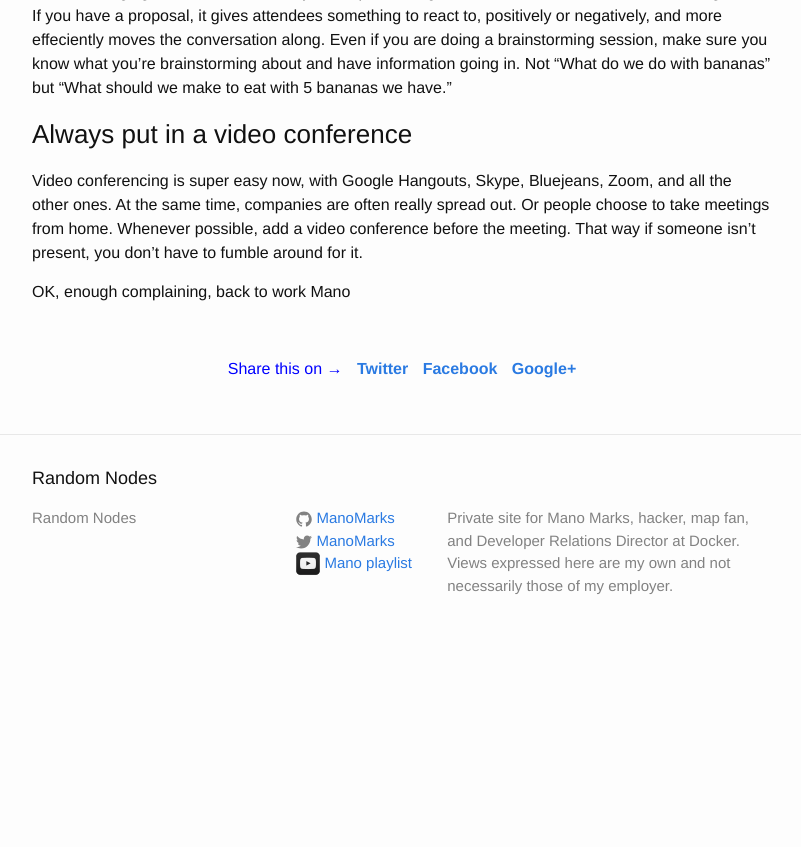
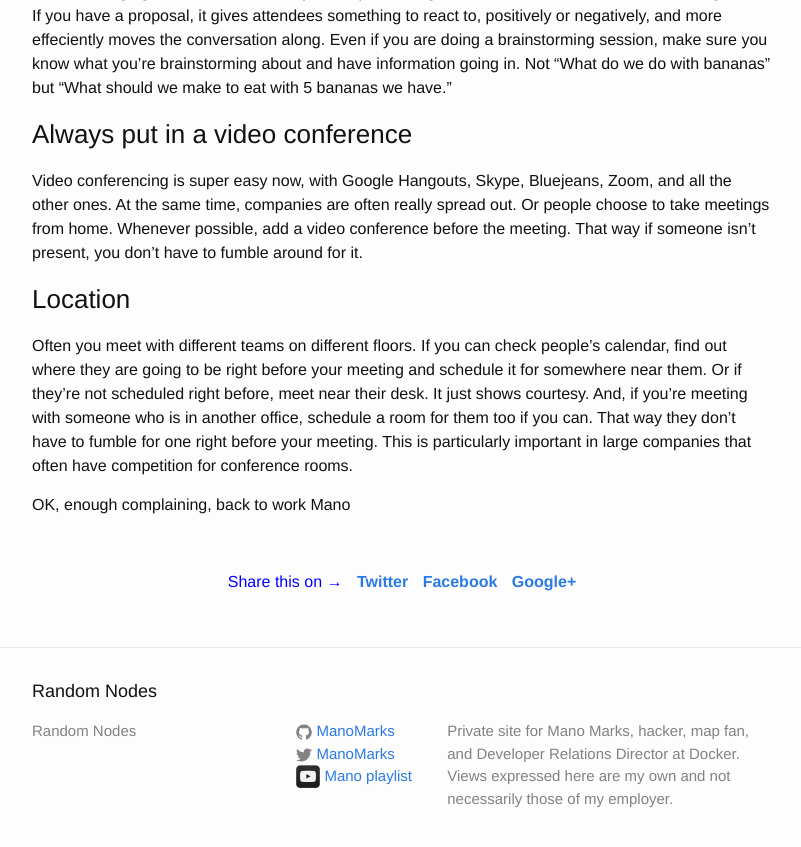
Before and after one commit to ManoMarks/ManoMarks.github.io, a Jekyll site: the page built from _posts/2017-01-11-meetings.md, in a window 1280 px wide and 900 px high, scrolled down 1880 px. Shown: the top 847 px of the window, without its empty margins (238-1039 px from the left). Built offline with Jekyll 4.4.1, drawn with Linux system fonts in a browser that asks for light colours; comment, search, counter and statistics services are not loaded; before the commit the page ends 2567 px from its top, so only the background shows below that.

Commit message:
Adding location to meetings post

```diff
--- a/_posts/2017-01-11-meetings.md
+++ b/_posts/2017-01-11-meetings.md
@@ -40,7 +40,9 @@ In most calendaring systems, you can attach a file to an invite. This way everyo
 If you call a meeting, show up with an agenda. If possible, circulate the agenda before hand so people know what to expect. Even better, if a decision needs to be made, show up with a proposal. I've seen a lot of meetings go south because everyone expects to figure out what to talk about in the meeting itself. If you have a proposal, it gives attendees something to react to, positively or negatively, and more effeciently moves the conversation along. Even if you are doing a brainstorming session, make sure you know what you're brainstorming about and have information going in. Not "What do we do with bananas" but "What should we make to eat with 5 bananas we have."
 
 ### Always put in a video conference
-
 Video conferencing is super easy now, with Google Hangouts, Skype, Bluejeans, Zoom, and all the other ones. At the same time, companies are often really spread out. Or people choose to take meetings from home. Whenever possible, add a video conference before the meeting. That way if someone isn't present, you don't have to fumble around for it.
 
+### Location
+Often you meet with different teams on different floors. If you can check people's calendar, find out where they are going to be right before your meeting and schedule it for somewhere near them. Or if they're not scheduled right before, meet near their desk. It just shows courtesy. And, if you're meeting with someone who is in another office, schedule a room for them too if you can. That way they don't have to fumble for one right before your meeting. This is particularly important in large companies that often have competition for conference rooms.
+
 OK, enough complaining, back to work Mano
```
